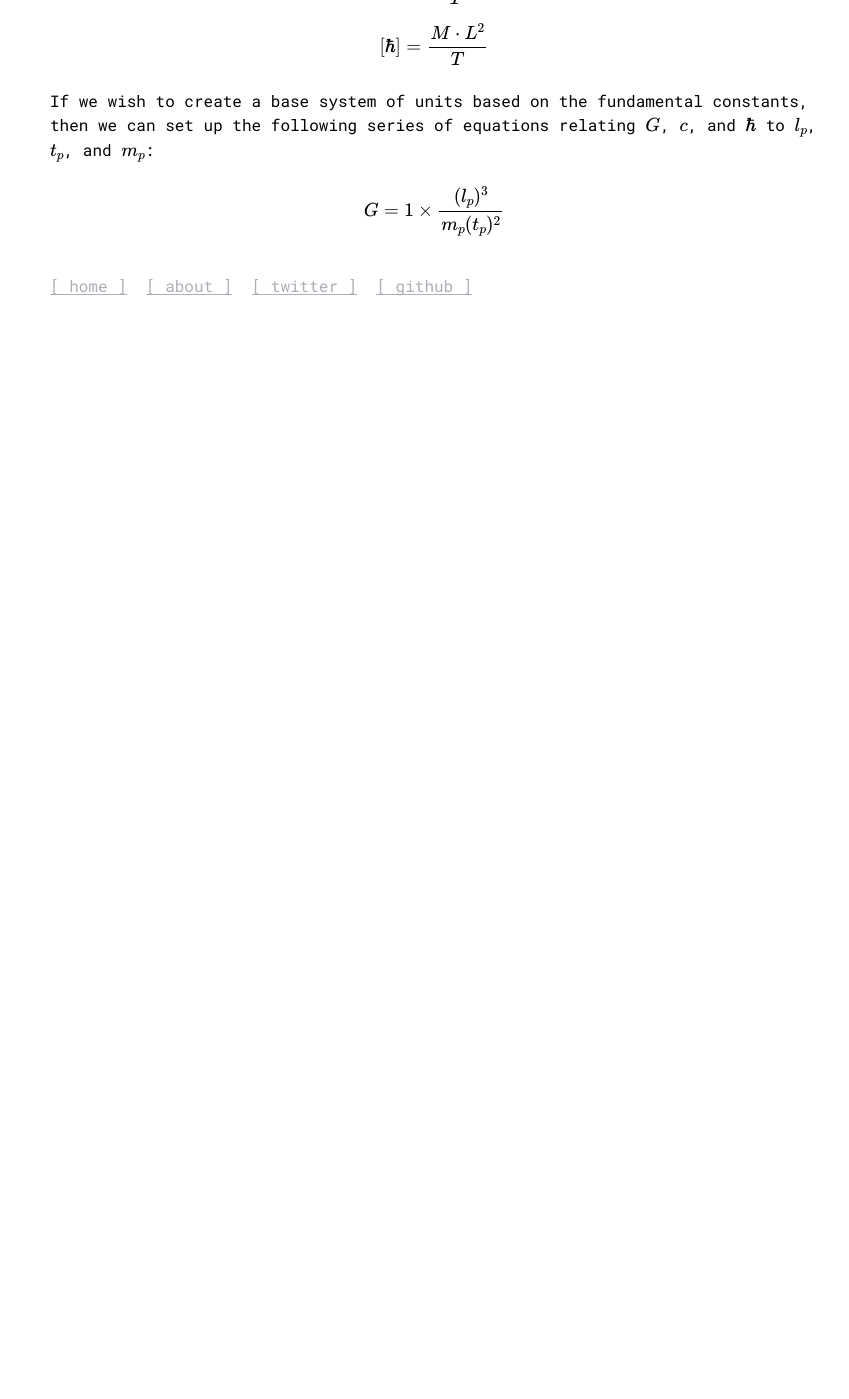
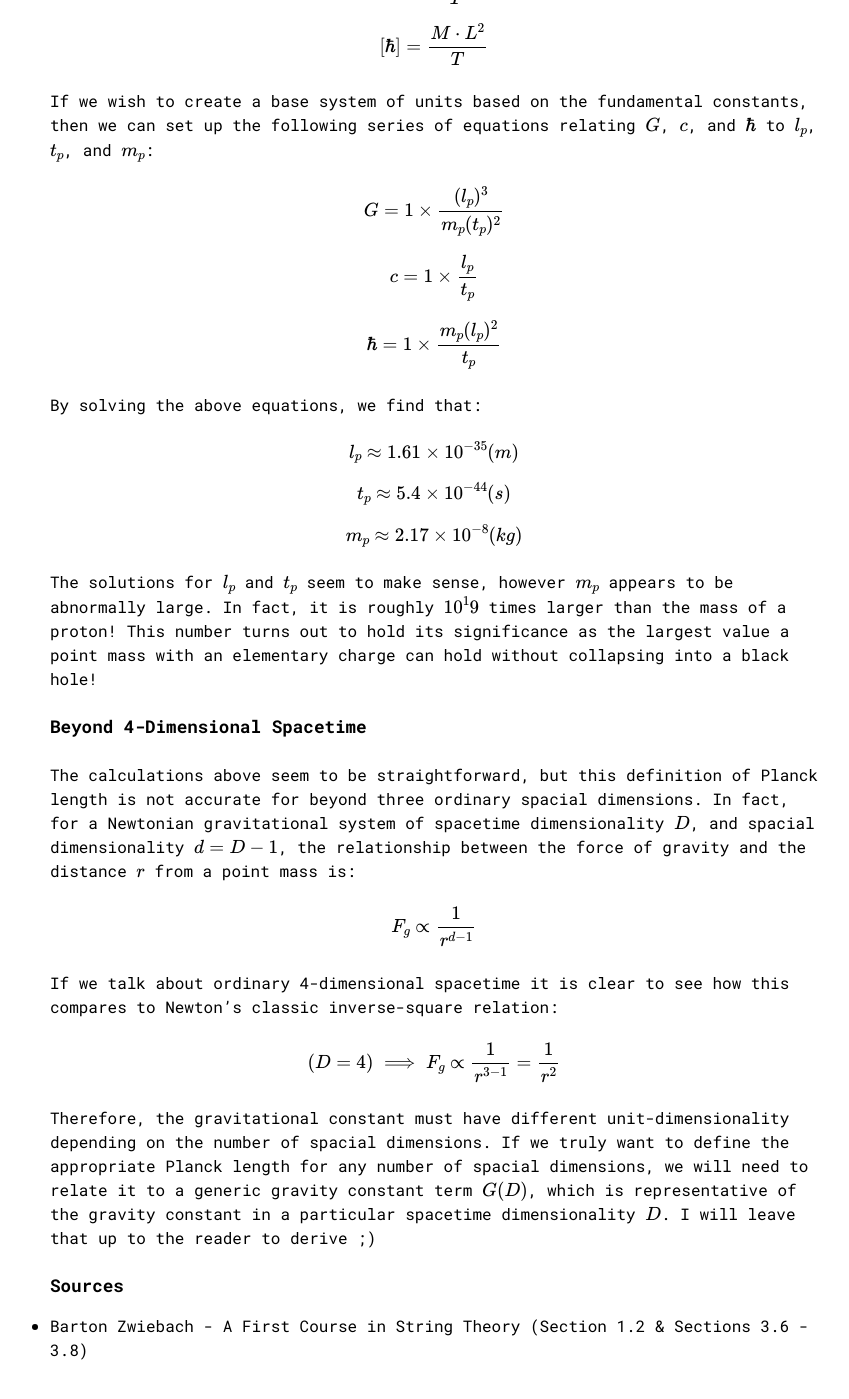
Before and after one commit to HarrisonTotty/harrisontotty.github.io, a Jekyll site: the page built from _posts/2016-01-15-planck-length-and-string-theory.md, in a window 1280 px wide and 1400 px high, scrolled down 1118 px. Shown: the whole window, without its empty margins (206-1055 px from the left). Built offline with Jekyll 4.4.1, drawn with Linux system fonts in a browser that asks for light colours; formulas are drawn with MathJax 3; before the commit the page ends 1426 px from its top, so only the background shows below that; some of the changed text lies outside the part shown.

Commit message:
updated post

```diff
--- a/_posts/2016-01-15-planck-length-and-string-theory.md
+++ b/_posts/2016-01-15-planck-length-and-string-theory.md
@@ -11,7 +11,7 @@ String theories have always been interesting to me. The notion that the world's
 
 # The Planck Unit System
 
-The Planck length $$l_p$$ is commonly considered to be the shortest measurable unit of length for a universe with four ordinary dimensions of spacetime due its value being on many orders of magnitude smaller than length scales that are currently approached by particle accelerators. It is also the length scale at which strings exist in string theory. It forms the basic unit of length in the Planck Unit System. Such units are derived from fundamental physical constants. It is easy to derive Planck length $$l_p$$, time $$t_p$$, and mass $$m_p$$ from the fundamental constants $$G$$ (the Newtonian gravitational constant), $$c$$ (the speed of light), and $$\hbar$$ (the reduced Planck constant) whose values are shown below:
+The [Planck length](https://en.wikipedia.org/wiki/Planck_length) $$l_p$$ is commonly considered to be the shortest measurable unit of length for a universe with four ordinary dimensions of spacetime due its value being on many orders of magnitude smaller than length scales that are currently approached by particle accelerators. It is also the length scale at which strings exist in string theory. It forms the basic unit of length in the [Planck Unit System](https://en.wikipedia.org/wiki/Planck_units). Such units are derived from fundamental physical constants. It is easy to derive Planck length $$l_p$$, time $$t_p$$, and mass $$m_p$$ from the fundamental constants $$G$$ (the Newtonian gravitational constant), $$c$$ (the speed of light), and $$\hbar$$ (the reduced Planck constant) whose values are shown below:
 
 $$G \approx 6.67 \times 10^{−11}    (m^3 / kg \cdot s^2)$$
 
@@ -31,4 +31,34 @@ If we wish to create a base system of units based on the fundamental constants,
 
 $$G = 1 \times \frac{(l_p)^3}{m_p (t_p)^2}$$
 
+$$c = 1 \times \frac{l_p}{t_p}$$
+
+$$\hbar = 1 \times \frac{m_p (l_p)^2}{t_p}$$
+
+By solving the above equations, we find that:
+
+$$l_p \approx 1.61 \times 10^{−35}    (m)$$
+
+$$t_p \approx 5.4 \times 10^{-44}    (s)$$
+
+$$m_p \approx 2.17 \times 10^{-8}    (kg)$$
+
+The solutions for $$l_p$$ and $$t_p$$ seem to make sense, however $$m_p$$ appears to be abnormally large. In fact, it is roughly $$10^19$$ times larger than the mass of a proton! This number turns out to hold its significance as the largest value a point mass with an elementary charge can hold without collapsing into a black hole!
+
+# Beyond 4-Dimensional Spacetime
+
+The calculations above seem to be straightforward, but this definition of Planck length is not accurate for beyond three ordinary spacial dimensions. In fact, for a Newtonian gravitational system of spacetime dimensionality $$D$$, and spacial dimensionality $$d = D − 1$$, the relationship between the force of gravity and the distance $$r$$ from a point mass is:
+
+$$F_g \propto \frac{1}{r^{d - 1}}$$
+
+If we talk about ordinary 4-dimensional spacetime it is clear to see how this compares to Newton's classic inverse-square relation:
+
+$$(D = 4) \implies F_g \propto \frac{1}{r^{3 - 1}} = \frac{1}{r^2}$$
+
+Therefore, the gravitational constant must have different unit-dimensionality depending on the number of spacial dimensions. If we truly want to define the appropriate Planck length for any number of spacial dimensions, we will need to relate it to a generic gravity constant term $$G(D)$$, which is representative of the gravity constant in a particular spacetime dimensionality $$D$$. I will leave that up to the reader to derive ;)
+
+# Sources
+
+* Barton Zwiebach - A First Course in String Theory (Section 1.2 & Sections 3.6 - 3.8)
+
 {% endraw %}
```
